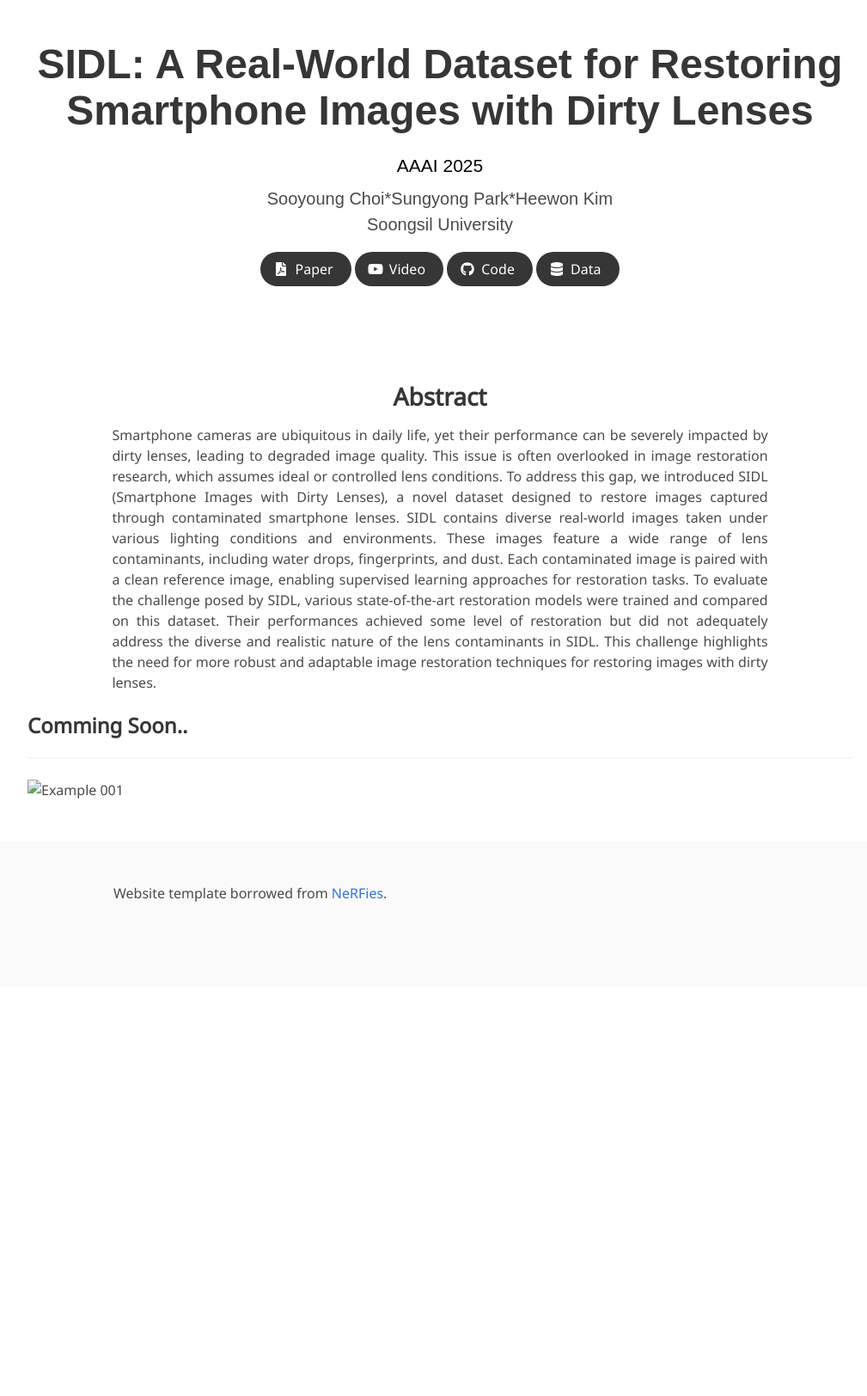
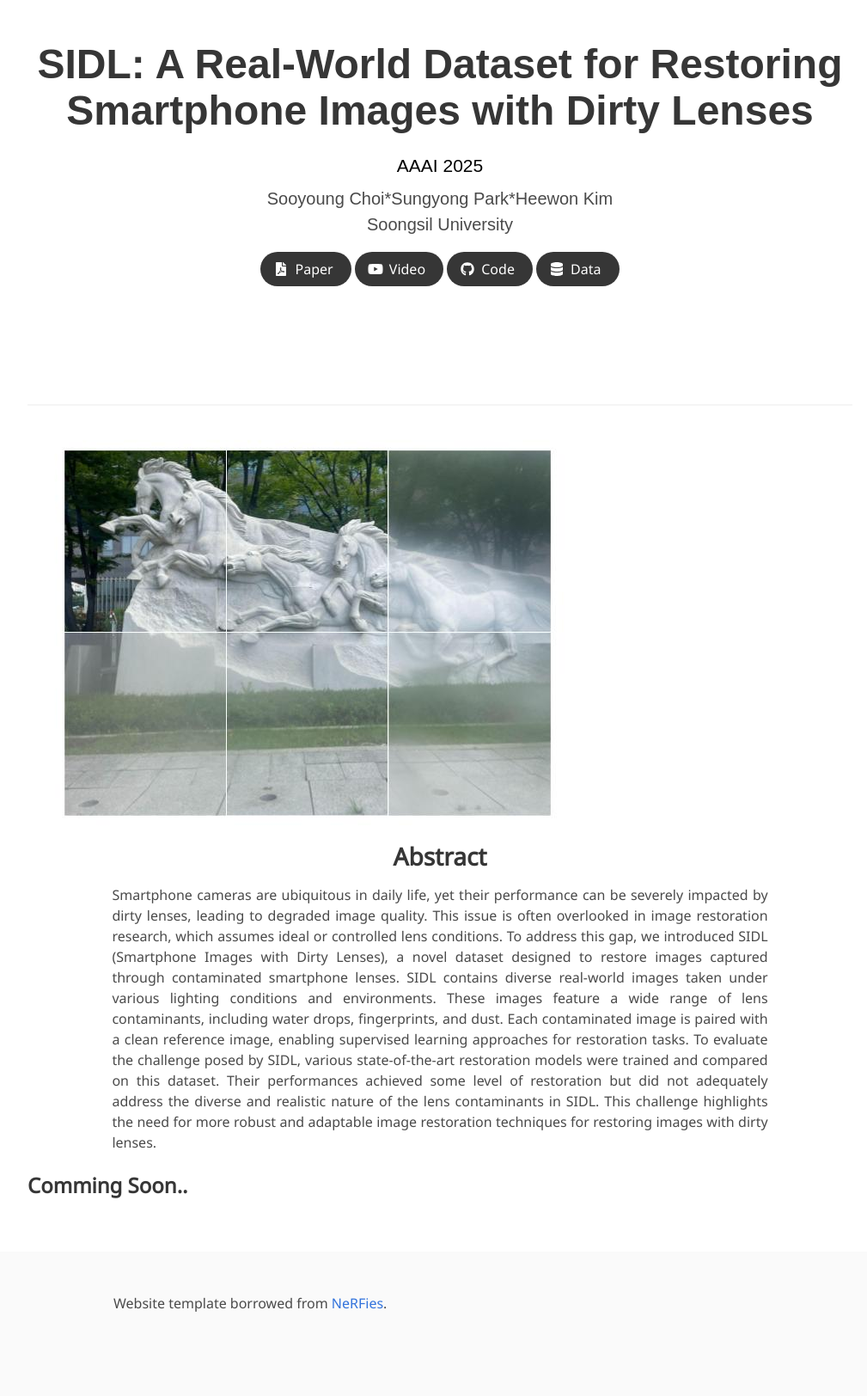
Before and after one commit to sidl-benchmark/sidl-benchmark.github.io, a Jekyll site: the page built from index.md, in a window 1280 px wide. Shown: the whole page at 86% size, without its empty margins (128-1137 px from the left). Built offline with Jekyll 4.4.1, drawn with Linux system fonts in a browser that asks for light colours; some web fonts are replaced; before the commit the page ends 1147 px from its top, so only the background shows below that.

Commit message:
correct_Ex01

```diff
--- a/index.md
+++ b/index.md
@@ -15,6 +15,12 @@ code: "https://github.com/sidl-benchmark/sidl-benchmark.github.io"
 data: "https://github.com/your-repo/dataset"
 ---
 
+<body>
+  <hr>
+  <img src = "images/Ex01.jpg" alt = "Example 001">
+</body>
+
+
 <!-- Using HTML to center the abstract -->
 <div class="columns is-centered has-text-centered">
   <div class="column is-four-fifths">
@@ -28,11 +34,6 @@ data: "https://github.com/your-repo/dataset"
 <div class = "comming soon">
   <h3>Comming Soon..</h3>
 </div>
-
-<body>
-  <hr>
-  <img src = "Ex01.jpg" alt = "Example 001">
-</body>
 
 <!-- ## Background
 The field of image restoration has mainly focused on ideal conditions, while real-world issues such as dirty smartphone lenses have been less explored. SIDL addresses this gap by providing a comprehensive set of images captured under real-world conditions with various types of lens contamination.
```
